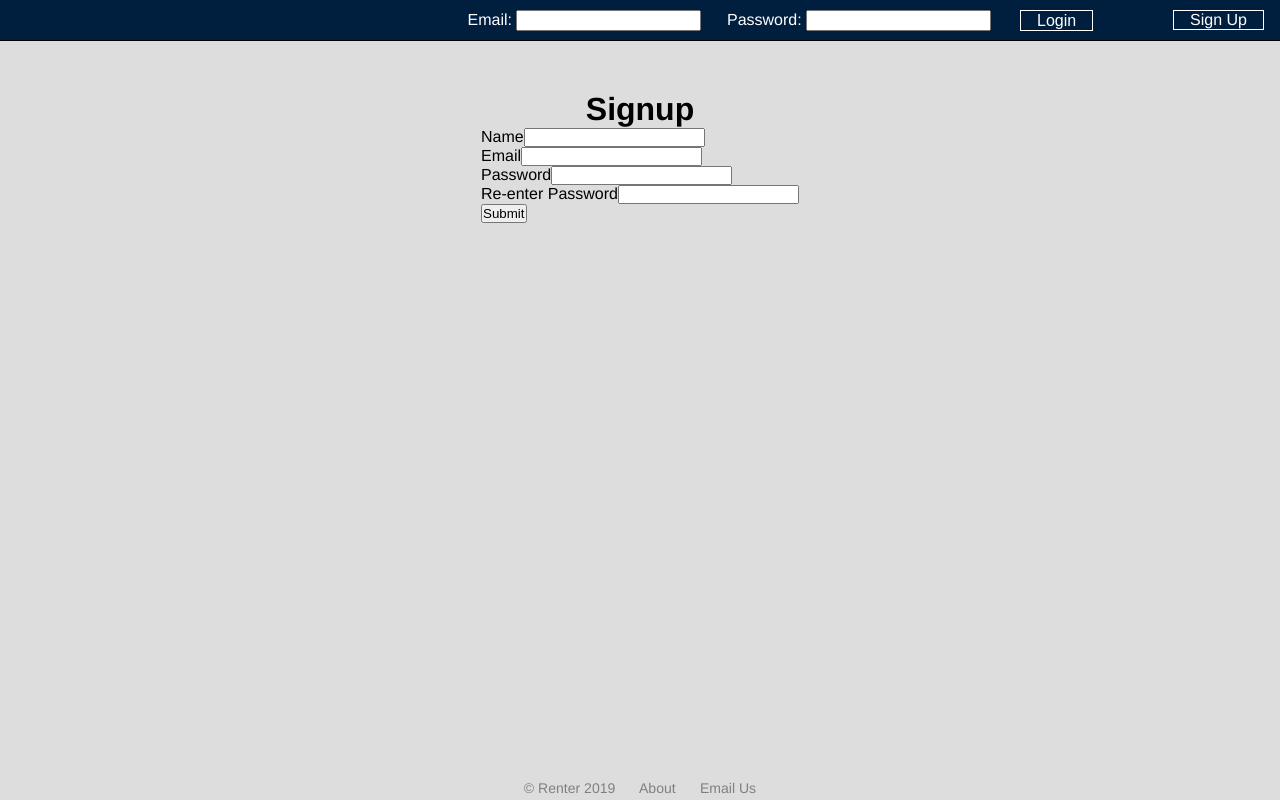
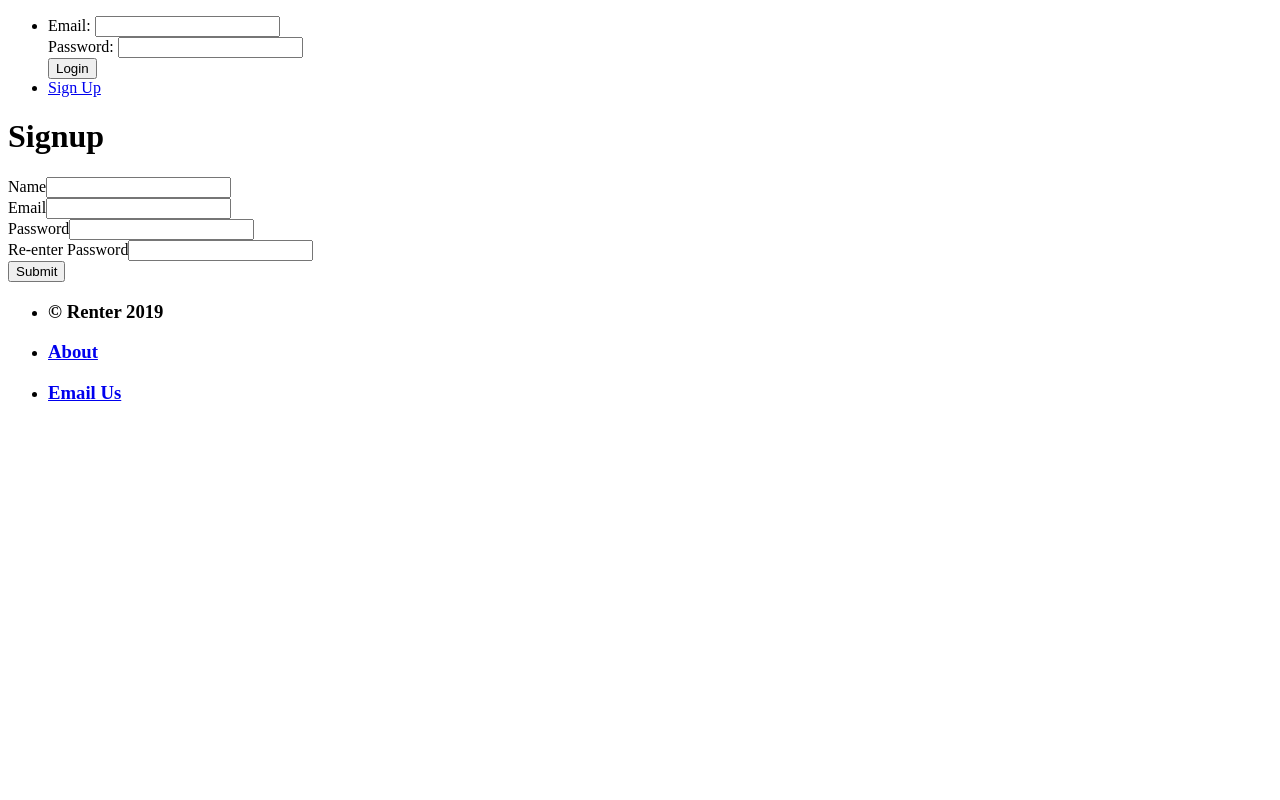
Before and after one commit to allen-wright/renter-frontend, a React (Create React App) app: page /signup in a window 1280 px wide. Built offline with nearby package versions, Linux system fonts and the light colour scheme; no server answers.

Commit message:
removes App.css/.env

```diff
--- a/src/App.css
+++ /dev/null
@@ -1,210 +0,0 @@
-body {
-  width: 100%;
-  min-height: 100vh;
-  display: flex;
-  flex-flow: column wrap;
-  max-width: 100vw;
-  font-family: 'Helvetica', sans-serif;
-  padding: 0;
-  margin: 0;
-  background-color: #DDDDDD;
-}
-
-a {
-  color: inherit;
-  text-decoration: inherit;
-}
-
-ul {
-  list-style-type: none;
-}
-
-#root {
-  width: 100%;
-}
-
-/* HEADER */
-
-header {
-  height: 2vh;
-  min-height: 2.5em;
-  width: 100%;
-  display: flex;
-  flex-flow: row nowrap;
-  justify-content: flex-end;
-  background-color: #001f3f;
-  border-bottom: 0.063em solid black;
-  color: white;
-  font-size: 16px;
-}
-
-nav {
-  max-height: 100%;
-  display: flex;
-  flex-flow: row nowrap;
-}
-
-nav ul {
-  display: flex;
-  flex-flow: row nowrap;
-  align-items: center;
-  max-height: 100%;
-  margin: 0;
-  padding: 0;
-}
-
-nav ul li {
-  padding: 1em;
-  max-height: 100%;
-}
-
-nav a {
-  padding: 0;
-}
-
-nav a:hover {
-  color: grey;
-}
-
-nav form {
-  display: flex;
-  flex-flow: row nowrap;
-}
-
-.header-signup-input {
-  padding: 0 0.8em;
-}
-
-.header-signup-submit {
-  padding: 0 1em;
-  margin-left: 1em;
-  margin-right: 3em;
-  background-color: inherit;
-  border: 1px solid white;
-  color: white;
-  cursor: pointer;
-  font-size: inherit;
-}
-
-.header-signup-submit:hover {
-  color: grey;
-  border: 1px solid grey;
-}
-
-.header-signup-button {
-  padding: 0 1em;
-  background-color: inherit;
-  border: 1px solid white;
-  color: white;
-  cursor: pointer;
-  font-size: inherit;
-}
-
-.header-signup-button:hover {
-  color: grey;
-  border: 1px solid grey;
-}
-
-/* MAIN */
-
-main {
-  width: 100%;
-  padding-top: 50px;
-  margin: 0;
-  display: flex;
-  flex-flow: column nowrap;
-  align-items: center;
-  flex: 1;
-}
-
-main * {
-  padding: 0;
-  margin: 0;
-  color: black;
-}
-
-/* FOOTER */
-
-footer {
-  height: 25px;
-  width: 100%;
-  display: flex;
-  flex-flow: row nowrap;
-  justify-content: center;
-  background-color: #DDDDDD;
-  color: white;
-  font-size: 12px;
-  position: fixed;
-  left: 0;
-  bottom: 0;
-  width: 100%;
-}
-
-footer ul {
-  display: flex;
-  flex-flow: row nowrap;
-  align-items: center;
-  max-height: 100%;
-}
-
-footer ul li {
-  padding: 1em;
-  max-height: 100%;
-}
-
-footer * {
-  padding: 0;
-  margin: 0;
-  font-weight: 400;
-  color: grey;
-}
-
-/* HOVER.CSS */
-
-/* Underline From Center */
-.hvr-underline-from-center {
-  display: inline-block;
-  vertical-align: middle;
-  -webkit-transform: perspective(1px) translateZ(0);
-  transform: perspective(1px) translateZ(0);
-  box-shadow: 0 0 1px rgba(0, 0, 0, 0);
-  position: relative;
-  overflow: hidden;
-}
-.hvr-underline-from-center:before {
-  content: "";
-  position: absolute;
-  z-index: -1;
-  left: 51%;
-  right: 51%;
-  bottom: 0;
-  background: grey;
-  height: 1px;
-  -webkit-transition-property: left, right;
-  transition-property: left, right;
-  -webkit-transition-duration: 0.3s;
-  transition-duration: 0.3s;
-  -webkit-transition-timing-function: ease-out;
-  transition-timing-function: ease-out;
-}
-.hvr-underline-from-center:hover:before, .hvr-underline-from-center:focus:before, .hvr-underline-from-center:active:before {
-  left: 0;
-  right: 0;
-}
-
-/* GROW */
-.hvr-grow {
-  display: inline-block;
-  vertical-align: middle;
-  -webkit-transform: perspective(1px) translateZ(0);
-  transform: perspective(1px) translateZ(0);
-  box-shadow: 0 0 1px rgba(0, 0, 0, 0);
-  -webkit-transition-duration: 0.3s;
-  transition-duration: 0.3s;
-  -webkit-transition-property: transform;
-  transition-property: transform;
-}
-.hvr-grow:hover, .hvr-grow:focus, .hvr-grow:active {
-  -webkit-transform: scale(1.1);
-  transform: scale(1.1);
-}
--- a/src/App.js
+++ b/src/App.js
@@ -7,7 +7,6 @@ import Routes from './config/routes';
 import setAuthHeader from './utils/setAuthHeader';
 import { setCurrentUser } from './actions/authActions';
 import store from './configureStore';
-import './App.css';
 
 // checks to see if there's a JWT in the local storage
 // if so, sets authorization header to the JWT token
```
Also changed, not shown: 1 other file (tests, documents, lock files or other folders).
